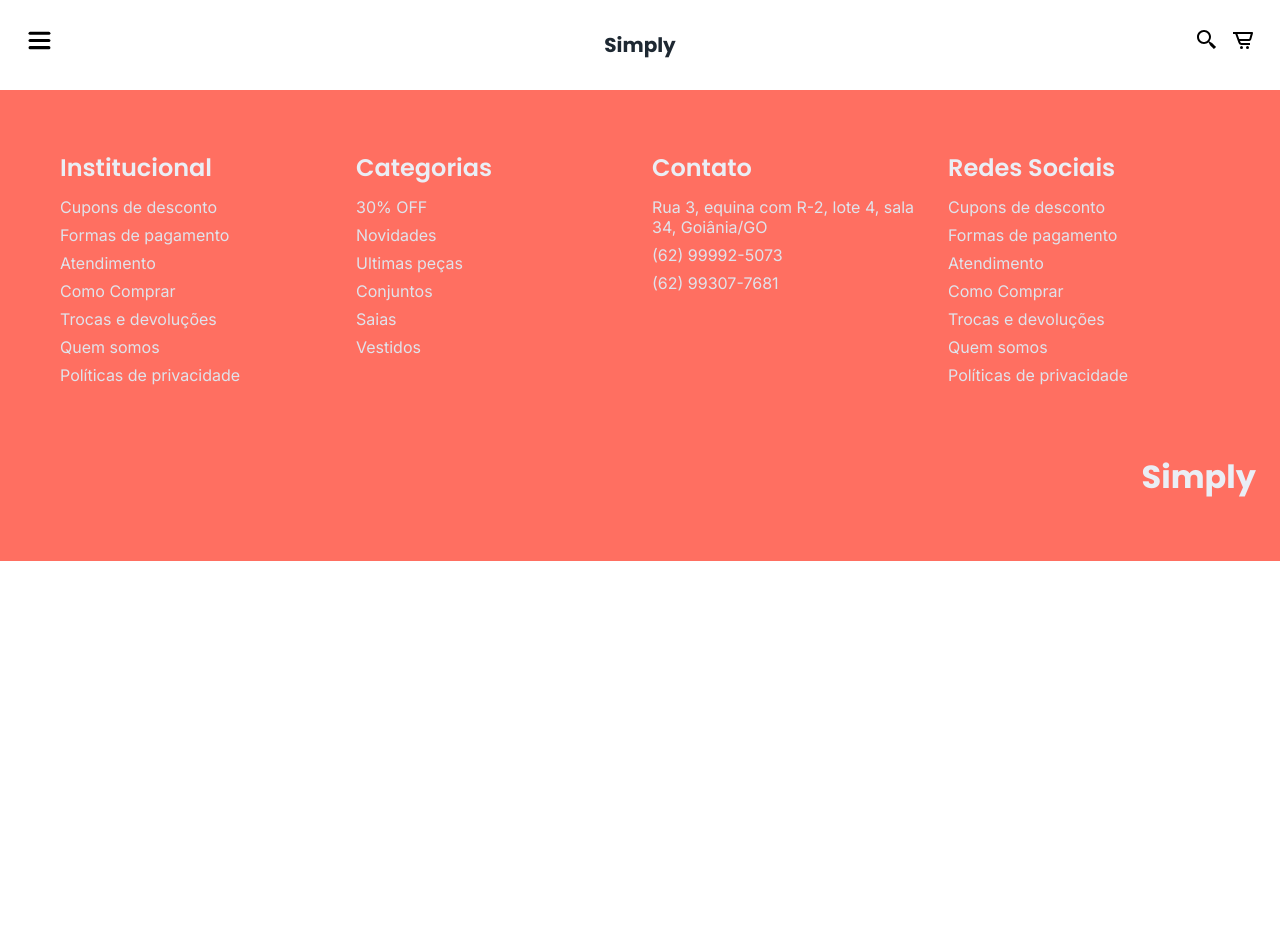
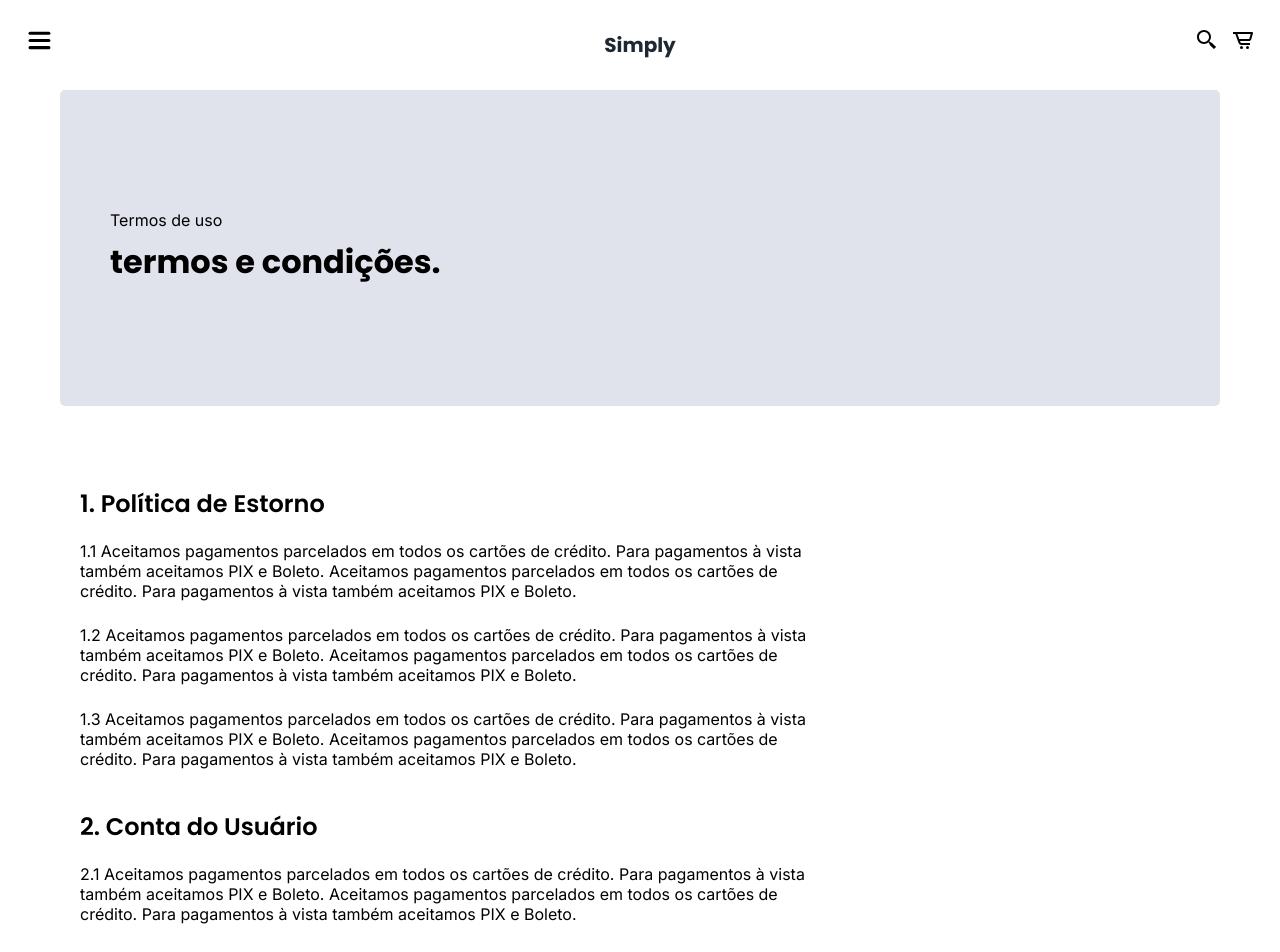
Before and after one commit to Wellington-Developer/simply-app, a React (Vite) app: page /termos in a window 1280 px wide. Shown: the top 952 px of the page. Before the commit the page ends 800 px from the top, so only its background shows below. Built offline with nearby package versions, Linux system fonts and the light colour scheme; no server answers.

Commit message:
feat: terms

```diff
--- a/src/App.tsx
+++ b/src/App.tsx
@@ -13,6 +13,7 @@ import { BrowserRouter, Routes, Route } from 'react-router-dom';
 import { CategoryProduct } from './components/CategoryProducts';
 import { Footer } from './components/Footer';
 import { ProductPage } from './components/ProductPage';
+import { Termos } from './components/Termos';
 
 
 function App() {
@@ -26,6 +27,7 @@ function App() {
               <Route path="/" element={ <Home /> } />
               <Route path="/category/:id" element={ <CategoryProduct /> } />
               <Route path="/product/:id" element={ <ProductPage /> } />
+              <Route path="/termos" element={ <Termos /> } />
             </Routes>
           </div>
             <Footer />
--- /dev/null
+++ b/src/components/Termos/index.css
@@ -0,0 +1,32 @@
+.titulo-bg {
+  background: var(--black-color-o2);
+  padding: 120px 30px;
+  border-radius: 5px;
+}
+
+.titulo p {
+  padding-bottom: 0.5rem;
+}
+
+.titulo h1 {
+  font-size: 2rem;
+}
+
+.termos {
+  padding-top: 80px;
+  padding-bottom: 80px;
+}
+
+.termos h2 {
+  font-weight: 600;
+  margin-bottom: 20px;
+}
+
+.termos p + h2 {
+  margin-top: 40px;
+}
+
+.termos p {
+  max-width: 75ch;
+  margin-bottom: 24px;
+}
--- /dev/null
+++ b/src/components/Termos/index.tsx
@@ -0,0 +1,27 @@
+import './index.css';
+
+export const Termos = () => {
+  return (
+    <div>
+      <main>
+        <div className="titulo-bg">
+          <div className="titulo container">
+            <p className="font-2-l-b cor-5">Termos de uso</p>
+            <h1 className="font-1-xxl cor-0">termos e condições<span className="cor-p1">.</span></h1>
+          </div>
+        </div>
+
+        <div className="termos font-2-s cor-10 container">
+          <h2 className="font-1-l cor-11">1. Política de Estorno</h2>
+          <p>1.1 Aceitamos pagamentos parcelados em todos os cartões de crédito. Para pagamentos à vista também aceitamos PIX e Boleto. Aceitamos pagamentos parcelados em todos os cartões de crédito. Para pagamentos à vista também aceitamos PIX e Boleto.</p>
+          <p>1.2 Aceitamos pagamentos parcelados em todos os cartões de crédito. Para pagamentos à vista também aceitamos PIX e Boleto. Aceitamos pagamentos parcelados em todos os cartões de crédito. Para pagamentos à vista também aceitamos PIX e Boleto.</p>
+          <p>1.3 Aceitamos pagamentos parcelados em todos os cartões de crédito. Para pagamentos à vista também aceitamos PIX e Boleto. Aceitamos pagamentos parcelados em todos os cartões de crédito. Para pagamentos à vista também aceitamos PIX e Boleto.</p>
+          <h2 className="font-1-l cor-11">2. Conta do Usuário</h2>
+          <p>2.1 Aceitamos pagamentos parcelados em todos os cartões de crédito. Para pagamentos à vista também aceitamos PIX e Boleto. Aceitamos pagamentos parcelados em todos os cartões de crédito. Para pagamentos à vista também aceitamos PIX e Boleto.</p>
+          <h2 className="font-1-l cor-11">3. Seguro</h2>
+          <p>3.1 Aceitamos pagamentos parcelados em todos os cartões de crédito. Para pagamentos à vista também aceitamos PIX e Boleto. Aceitamos pagamentos parcelados em todos os cartões de crédito. Para pagamentos à vista também aceitamos PIX e Boleto.</p>
+        </div>
+      </main>
+    </div>
+  )
+}
```
